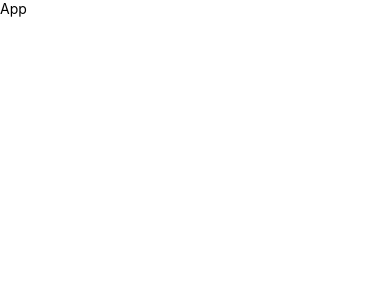
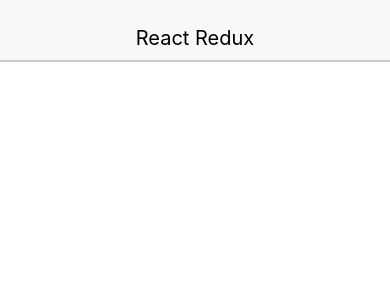
Before and after one commit to kurokoda/reactNativeRedux, a React Native app: screen / in a window 390 px wide. Shown: the top 300 px of the page. Built offline with nearby package versions, Linux system fonts and the light colour scheme.

Commit message:
Adds header

```diff
--- a/App.js
+++ b/App.js
@@ -3,12 +3,13 @@
 import { Provider } from 'react-redux';
 import { createStore } from 'redux';
 import reducers from './src/reducers'
+import { Header } from './src/components/common/Header'
 
 const App = () => {
   return (
       <Provider store={createStore(reducers)}>
         <View>
-            <Text>App</Text>
+          <Header text="React Redux" />
         </View>
       </Provider>
   );
```
